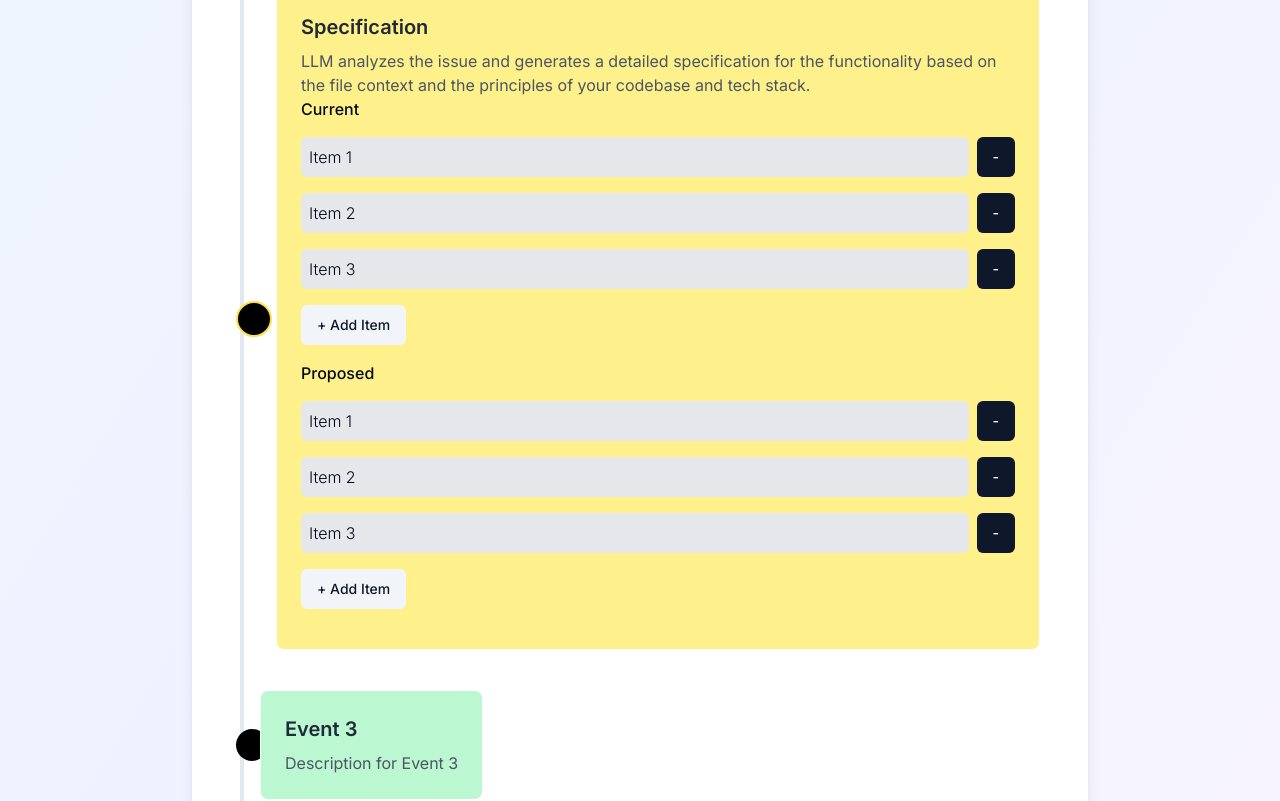
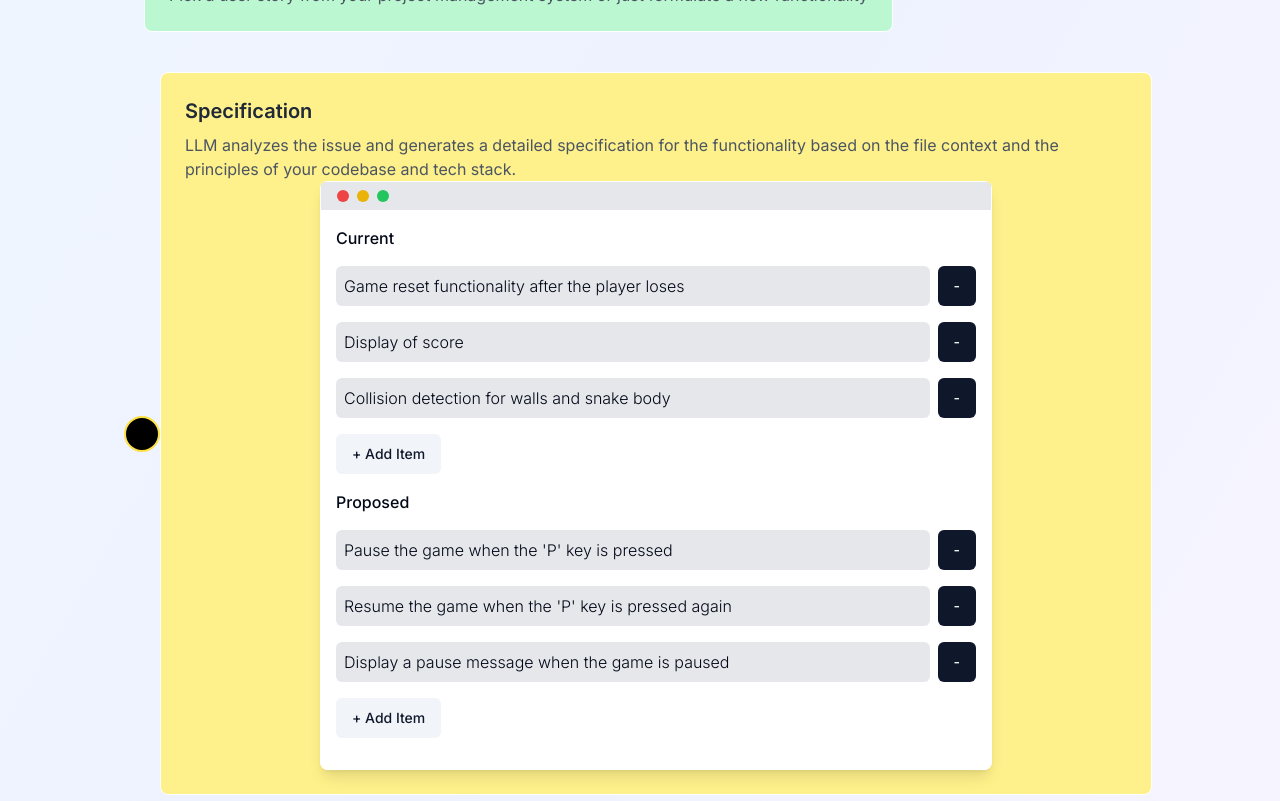
Before and after one commit to 1udvig/taskerai-landing, a Next.js app: page / in a window 1280 px wide. Shown: the part 780-1581 px from the top of the page. Built offline with nearby package versions, Linux system fonts and the light colour scheme.

Commit message:
animated specification and mac window

```diff
--- a/src/app/AnimatedSpecification.tsx
+++ b/src/app/AnimatedSpecification.tsx
@@ -1,20 +1,28 @@
 import React, { useState, useEffect } from "react";
 import { Button } from "@/components/ui/button";
 
-const AnimatedInput = ({ value, onChange, onRemove }) => {
+const AnimatedInput = ({
+  value,
+  onChange,
+  onRemove,
+  shouldAnimate,
+  onAnimationComplete,
+}) => {
   const [displayText, setDisplayText] = useState("");
   const [currentCharIndex, setCurrentCharIndex] = useState(0);
 
   useEffect(() => {
-    if (currentCharIndex < value.length) {
+    if (shouldAnimate && currentCharIndex < value.length) {
       const timer = setTimeout(() => {
         setDisplayText((prev) => prev + value[currentCharIndex]);
         setCurrentCharIndex((prev) => prev + 1);
-      }, Math.random() * 50 + 50);
+      }, Math.random() * 25 + 10);
 
       return () => clearTimeout(timer);
+    } else if (shouldAnimate && currentCharIndex === value.length) {
+      onAnimationComplete(); // Notify parent component that animation is complete
     }
-  }, [currentCharIndex, value]);
+  }, [currentCharIndex, value, shouldAnimate, onAnimationComplete]);
 
   return (
     <li className="flex items-center">
@@ -31,9 +39,23 @@ const AnimatedInput = ({ value, onChange, onRemove }) => {
 
 const AnimatedSpecification = () => {
   const [specification, setSpecification] = useState({
-    current: ["Item 1", "Item 2", "Item 3"],
-    proposed: ["Item 1", "Item 2", "Item 3"],
+    current: [
+      { text: "Game reset functionality after the player loses", index: 0 },
+      { text: "Display of score", index: 1 },
+      { text: "Collision detection for walls and snake body", index: 2 },
+    ],
+    proposed: [
+      { text: "Pause the game when the 'P' key is pressed", index: 3 },
+      { text: "Resume the game when the 'P' key is pressed again", index: 4 },
+      { text: "Display a pause message when the game is paused", index: 5 },
+    ],
   });
+  const [animatingIndex, setAnimatingIndex] = useState(0); // New state to track animating item index
+
+  const handleAnimationComplete = () => {
+    setAnimatingIndex((prevIndex) => prevIndex + 1); // Move to the next item
+  };
+
   return (
     <>
       {Object.entries(specification).map(([key, values]) => (
@@ -46,7 +68,7 @@ const AnimatedSpecification = () => {
               values.map((value, index) => (
                 <AnimatedInput
                   key={index}
-                  value={value}
+                  value={value.text}
                   onChange={(event) => handleBlur(key, index, event)}
                   onRemove={() => {
                     setSpecification((prevSpecification) => {
@@ -58,6 +80,8 @@ const AnimatedSpecification = () => {
                       };
                     });
                   }}
+                  shouldAnimate={animatingIndex === value.index} // Only animate if it's the current item's turn
+                  onAnimationComplete={handleAnimationComplete}
                 />
               ))}
           </ul>
--- a/src/app/AnimatedTimeLine.tsx
+++ b/src/app/AnimatedTimeLine.tsx
@@ -2,6 +2,7 @@
 import React, { ReactElement, useEffect, useRef, useState } from "react";
 import { Cpu, Icon } from "lucide-react";
 import AnimatedSpecification from "./AnimatedSpecification";
+import MacBookWindow from "./MacWindow";
 
 const TrelloIcon = ({ width, height }: { width: string; height: string }) => (
   <svg
@@ -73,7 +74,12 @@ const timelineEvents = [
     title: "Specification",
     description:
       "LLM analyzes the issue and generates a detailed specification for the functionality based on the file context and the principles of your codebase and tech stack.",
-    animation: <AnimatedSpecification />,
+    animation: (
+      <MacBookWindow>
+        {" "}
+        <AnimatedSpecification />
+      </MacBookWindow>
+    ),
   },
   { title: "Event 3", description: "Description for Event 3" },
   { title: "Event 4", description: "Description for Event 4" },
@@ -104,6 +110,7 @@ const TimelineEvent = ({
 
       `}
     >
+      {isVisible && (
         <StepCard
           title={title}
           description={description}
@@ -112,6 +119,7 @@ const TimelineEvent = ({
           isVisible={isVisible}
           isCentered={isCentered}
         />
+      )}
     </div>
   </div>
 );
@@ -170,10 +178,10 @@ const AnimatedTimeline = () => {
   }, []);
 
   return (
-    <div className="container mx-auto p-4">
+    <div className="container mx-auto p-24">
       {/* <h2 className="text-2xl font-bold mb-4"></h2> */}
       <div className="relative">
-        <div className="border-l-4">
+        <div>
           {timelineEvents.map((event, index) => (
             <div key={index} ref={(el) => (observerRefs.current[index] = el)}>
               <TimelineEvent
--- /dev/null
+++ b/src/app/MacWindow.tsx
@@ -0,0 +1,24 @@
+import React from "react";
+
+const MacBookWindow = ({ children }) => {
+  return (
+    <div className="w-full max-w-2xl mx-auto bg-gray-100 rounded-lg shadow-lg overflow-hidden">
+      {/* Window header */}
+      <div className="bg-gray-200 px-4 py-2 flex items-center border-x border-t border-1 border-white rounded-t">
+        <div className="flex space-x-2">
+          <div className="w-3 h-3 bg-red-500 rounded-full"></div>
+          <div className="w-3 h-3 bg-yellow-500 rounded-full"></div>
+          <div className="w-3 h-3 bg-green-500 rounded-full"></div>
+        </div>
+        {/* <div className="flex-grow text-center text-sm font-medium text-gray-700">
+          TaskerAI
+        </div> */}
+      </div>
+
+      {/* Window content */}
+      <div className="p-4 roun bg-white">{children}</div>
+    </div>
+  );
+};
+
+export default MacBookWindow;
--- a/src/app/page.tsx
+++ b/src/app/page.tsx
@@ -7,7 +7,7 @@ import AnimatedTimeline from "./AnimatedTimeLine";
 const LandingPage = () => {
   return (
     // <div className="bg-[radial-gradient(ellipse_80%_80%_at_50%_-20%,rgba(120,119,198,0.3),rgba(255,255,255,0))]">
-    <div className="min-h-screen bg-gradient-to-br from-blue-50 via-indigo-50 to-purple-50 flex flex-col items-center justify-center p-8">
+    <div className="min-h-screen w-screen bg-gradient-to-br from-blue-50 via-indigo-50 to-purple-50 flex flex-col items-center justify-center p-8">
       <header className="text-center mb-12">
         <h1 className="text-4xl font-bold text-gray-800 mb-4">
           Tasker
@@ -20,9 +20,9 @@ const LandingPage = () => {
         </p>
       </header>
 
-      <main className="max-w-4xl w-full bg-white rounded-lg shadow-lg p-8 ">
+      <main className=" w-full bg-white rounded-lg shadow-lg p-8 ">
         <section className="mb-12">
-          <h2 className="text-2xl font-semibold text-gray-800 mb-4">
+          <h2 className="text-xl font-semibold text-gray-800 mb-4">
             How It Works
           </h2>
           <div className="grid grid-cols-1 md:grid-cols-3 gap-6">
@@ -52,8 +52,8 @@ const LandingPage = () => {
             Get Started <ArrowRight className="ml-2" />
           </Button>
         </section>
-        <AnimatedTimeline />
       </main>
+      <AnimatedTimeline />
 
       <footer className="mt-12 text-center text-gray-600">
         <p>&copy; 2024 Clienture AB. All rights reserved.</p>
```
Lines whose indentation alone changed are shown as unchanged.
